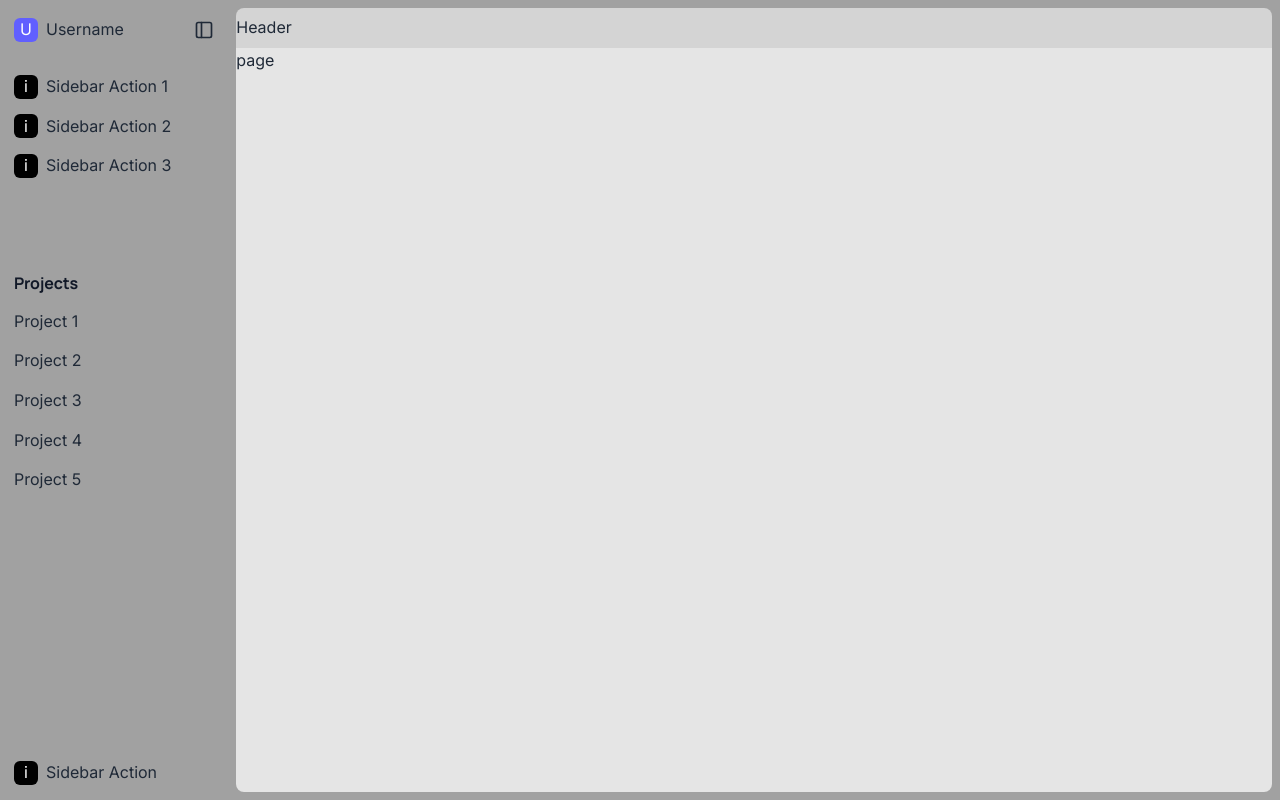
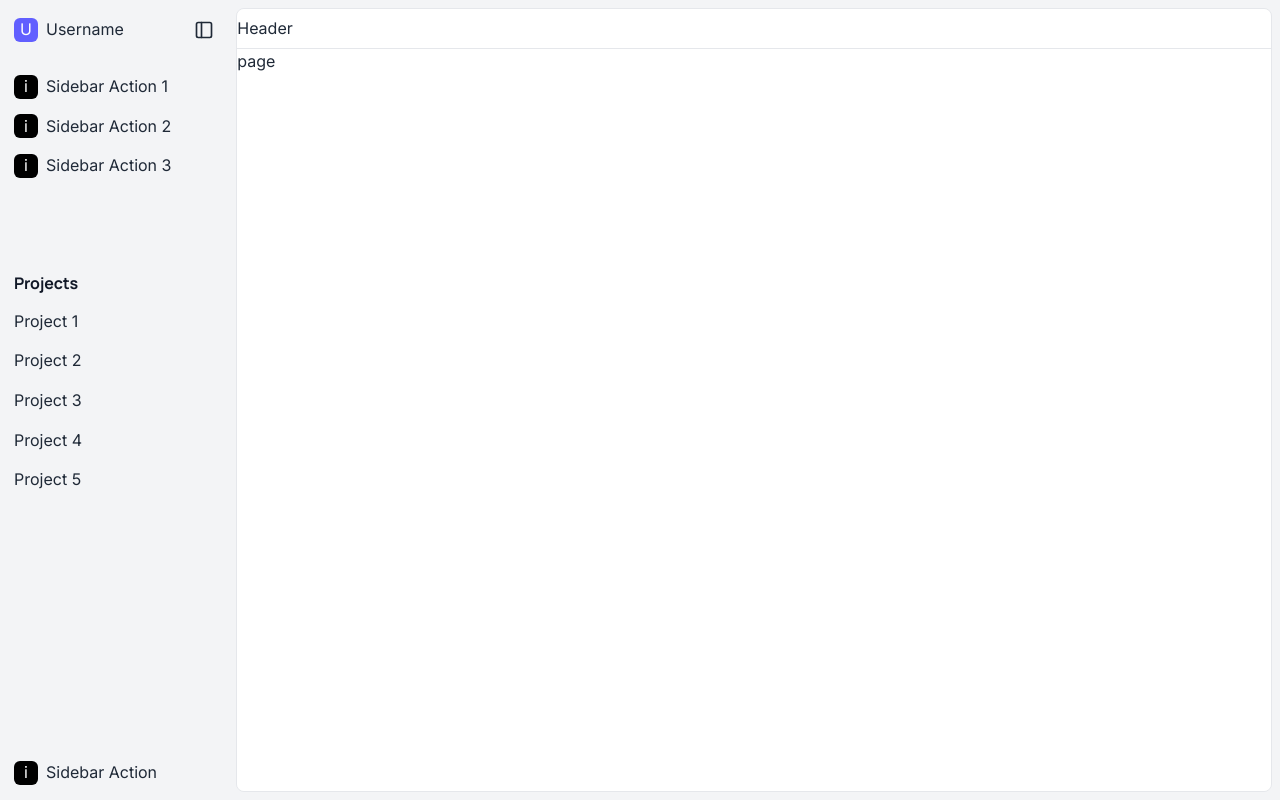
Before and after one commit to RodRe1ss/Enlist-Dashboard, a Next.js app: page / in a window 1280 px wide. Built offline with nearby package versions, Linux system fonts and the light colour scheme.

Commit message:
Components add, design recolor

```diff
--- a/src/app/(home)/page.tsx
+++ b/src/app/(home)/page.tsx
@@ -1,7 +1,5 @@
 const page = async () => {
-  return (
-    <div className="bg-neutral-200 flex-1 min-h-0 overflow-hidden">page</div>
-  );
+  return <div className="bg-white flex-1 min-h-0 overflow-hidden">page</div>;
 };
 
 export default page;
--- a/src/components/layout/header/Header.tsx
+++ b/src/components/layout/header/Header.tsx
@@ -1,6 +1,6 @@
 const Header = () => {
   return (
-    <header className="h-10 bg-neutral-300 w-full flex items-center justify-between">
+    <header className="bg-white h-10 border-b border-gray-200 w-full flex items-center justify-between">
       Header
     </header>
   );
--- a/src/components/layout/main/Main.tsx
+++ b/src/components/layout/main/Main.tsx
@@ -8,10 +8,10 @@ type Props = {
 
 const Main = ({ children }: Props) => {
   return (
-    <main className="flex h-screen relative overflow-hidden w-full bg-neutral-400">
+    <main className="flex h-screen relative overflow-hidden w-full bg-gray-100">
       <Sidebar />
-      <div className=" min-h-0 h-full w-full bg-neutral-400 p-2">
-        <div className="rounded-md overflow-hidden min-h-0 h-full w-full flex flex-col">
+      <div className=" min-h-0 h-full w-full bg-gray-100 p-2">
+        <div className="border border-gray-200 rounded-md overflow-hidden min-h-0 h-full w-full flex flex-col">
           <Header />
           {children}
         </div>
--- a/src/components/layout/sidebar/Sidebar.tsx
+++ b/src/components/layout/sidebar/Sidebar.tsx
@@ -1,12 +1,14 @@
 import { PanelLeft } from "lucide-react";
+import SidebarProjects from "./SidebarProjects";
+import SidebarActions from "./SidebarActions";
 
 const Sidebar = () => {
   return (
-    <aside className="bg-neutral-400 w-68.75 h-full flex flex-col p-2">
+    <aside className="bg-gray-100 w-68.75 h-full flex flex-col p-2">
       {/* Sidebar top */}
       <div className="flex items-center justify-between h-11 ">
         {/* Profile Button */}
-        <div className="rounded-sm hover:bg-neutral-200 transition-all px-1.5 py-1.5 cursor-pointer flex items-center gap-2">
+        <div className="rounded-sm hover:bg-gray-200 transition-all px-1.5 py-1.5 cursor-pointer flex items-center gap-2">
           <div className="rounded-sm bg-indigo-500 text-white flex size-6 items-center justify-center">
             <span>U</span>
           </div>
@@ -14,45 +16,19 @@ const Sidebar = () => {
         </div>
 
         {/* Sidebar layout button */}
-        <div className="p-1.5 rounded-sm size-8 hover:bg-neutral-200 transition-all cursor-pointer flex items-center justify-center">
+        <div className="p-1.5 rounded-sm size-8 hover:bg-gray-200 transition-all cursor-pointer flex items-center justify-center">
           <PanelLeft />
         </div>
       </div>
 
       {/* Sidebar Actions */}
-      <div className="flex flex-col gap-0.5 mt-4">
-        {Array.from({ length: 3 }).map((_, index) => (
-          <div
-            key={index}
-            className="rounded-sm  p-1.5 flex items-center gap-2 hover:bg-neutral-100 transition-all cursor-pointer"
-          >
-            <div className="size-6 rounded-sm bg-black text-white flex items-center justify-center">
-              <span>i</span>
-            </div>
-            <span>Sidebar Action {index + 1}</span>
-          </div>
-        ))}
-      </div>
+      <SidebarActions />
 
       {/* Sidebar Projects */}
-      <div className="flex flex-col gap-0.5 mt-20">
-        <div className="p-1.5 rounded-sm hover:bg-neutral-200 cursor-pointer">
-          <h3 className="text-base!">Projects</h3>
-        </div>
-        <div className="flex flex-col gap-0.5 max-h-48 overflow-y-auto scrollbar-hide">
-          {Array.from({ length: 7 }).map((_, index) => (
-            <div
-              key={index}
-              className="p-1.5 rounded-sm hover:bg-neutral-200 cursor-pointer"
-            >
-              Project {index + 1}
-            </div>
-          ))}
-        </div>
-      </div>
+      <SidebarProjects />
 
       {/* Sidebar Bottom link */}
-      <div className="rounded-sm  p-1.5 flex items-center gap-2 hover:bg-neutral-100 transition-all cursor-pointer mt-auto">
+      <div className="rounded-sm  p-1.5 flex items-center gap-2 hover:bg-gray-100 transition-all cursor-pointer mt-auto">
         <div className="size-6 rounded-sm bg-black text-white flex items-center justify-center">
           <span>i</span>
         </div>
--- /dev/null
+++ b/src/components/layout/sidebar/SidebarActions.tsx
@@ -0,0 +1,21 @@
+import React from "react";
+
+const SidebarActions = () => {
+  return (
+    <div className="flex flex-col gap-0.5 mt-4">
+      {Array.from({ length: 3 }).map((_, index) => (
+        <div
+          key={index}
+          className="rounded-sm  p-1.5 flex items-center gap-2 hover:bg-gray-200 transition-all cursor-pointer"
+        >
+          <div className="size-6 rounded-sm bg-black text-white flex items-center justify-center">
+            <span>i</span>
+          </div>
+          <span>Sidebar Action {index + 1}</span>
+        </div>
+      ))}
+    </div>
+  );
+};
+
+export default SidebarActions;
--- /dev/null
+++ b/src/components/layout/sidebar/SidebarProjects.tsx
@@ -0,0 +1,23 @@
+import React from "react";
+
+const SidebarProjects = () => {
+  return (
+    <div className="flex flex-col gap-0.5 mt-20">
+      <div className="p-1.5 rounded-sm hover:bg-gray-200 cursor-pointer transition-all">
+        <h3 className="text-base!">Projects</h3>
+      </div>
+      <div className="flex flex-col gap-0.5 max-h-48 overflow-y-auto scrollbar-hide">
+        {Array.from({ length: 7 }).map((_, index) => (
+          <div
+            key={index}
+            className="p-1.5 rounded-sm hover:bg-gray-200 cursor-pointer transition-all"
+          >
+            Project {index + 1}
+          </div>
+        ))}
+      </div>
+    </div>
+  );
+};
+
+export default SidebarProjects;
```
